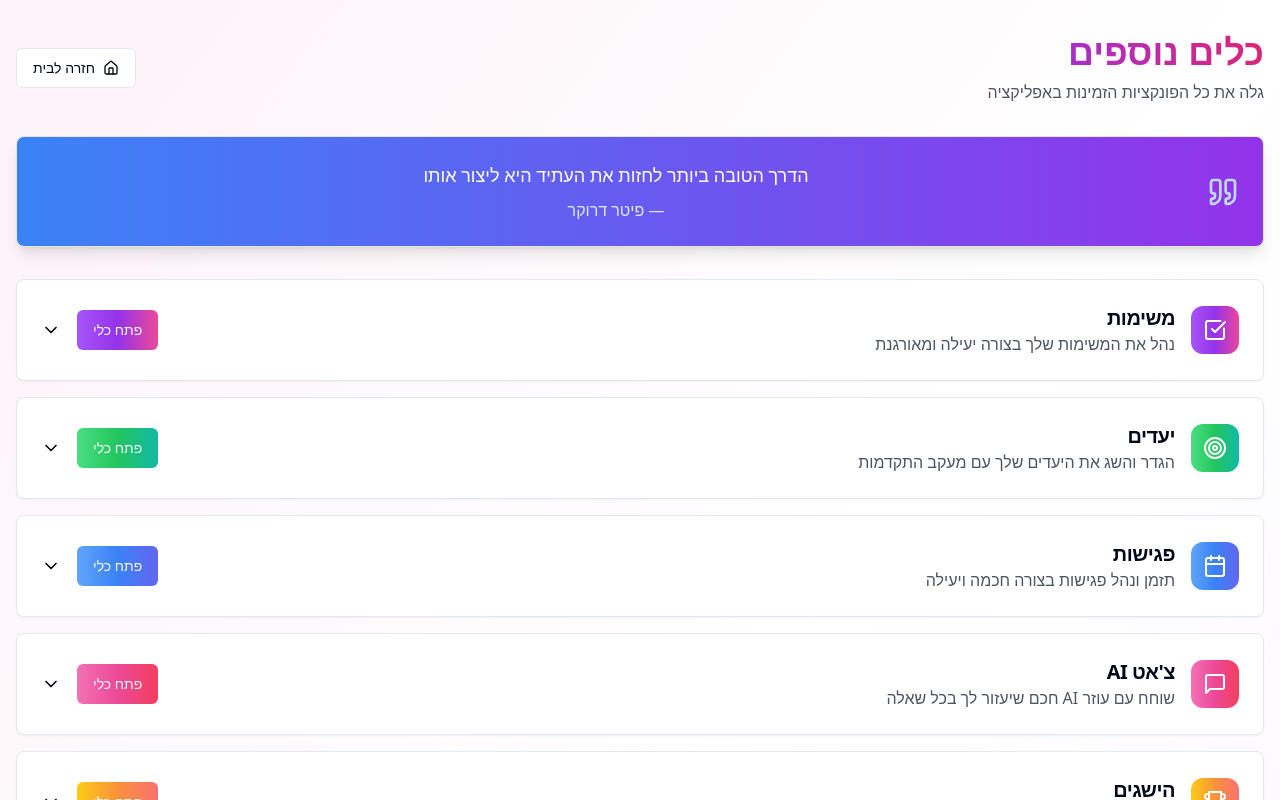
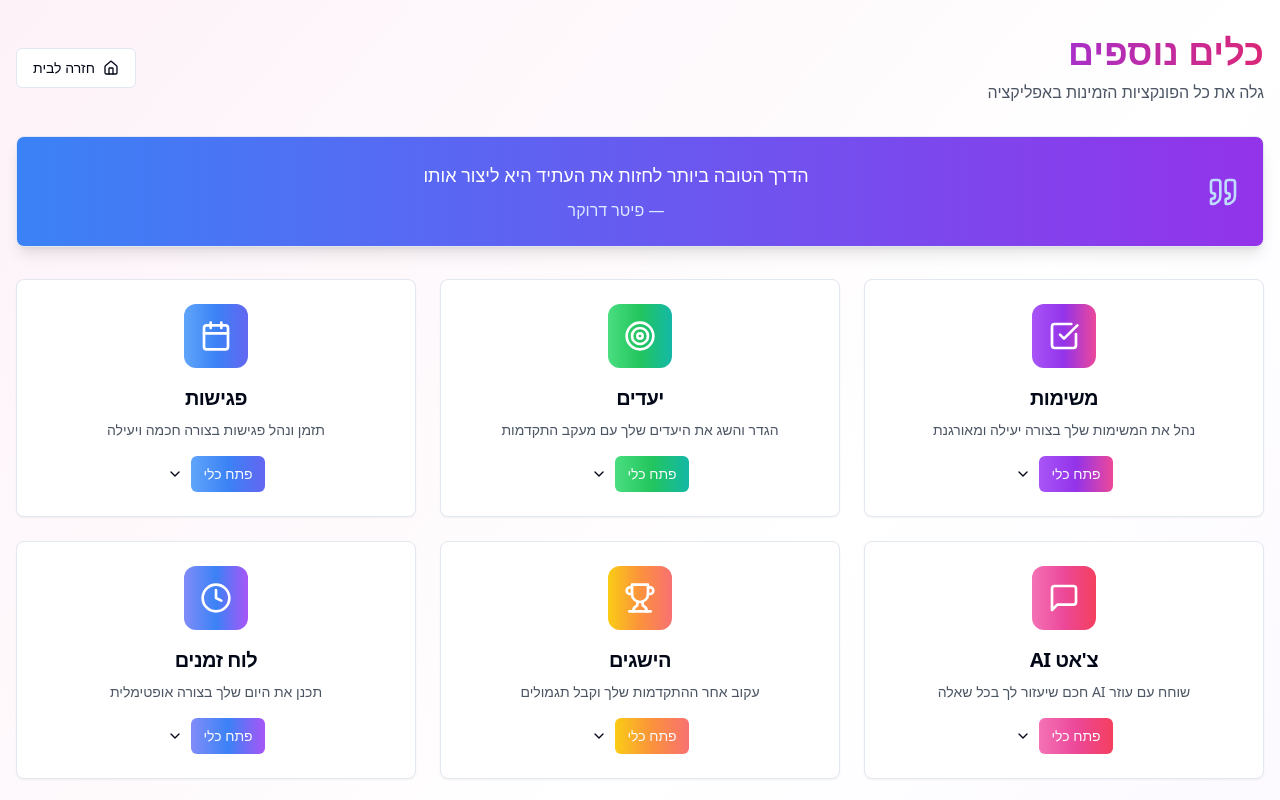
Before and after one commit to yayovtt/site-shape-mimic-magic, a React (Vite) app: page /tools in a window 1280 px wide. Shown: the top 800 px of the page. Built offline with nearby package versions, Linux system fonts and the light colour scheme.

Commit message:
Refactor: Horizontal tool headers and click to open
Modified the Tools page to display tool headers horizontally and open tools on click.
Updated file: `src/pages/Tools.tsx`.

```diff
--- a/src/pages/Tools.tsx
+++ b/src/pages/Tools.tsx
@@ -172,38 +172,37 @@ const Tools = () => {
           <MotivationalQuotes />
         </div>
 
-        {/* Tools List */}
-        <div className="space-y-4 mb-12">
-          {tools.map((tool, index) => (
-            <div key={tool.id}>
+        {/* Tools Grid - Horizontal Layout */}
+        <div className="grid grid-cols-1 md:grid-cols-2 lg:grid-cols-3 gap-6 mb-8">
+          {tools.map((tool) => (
             <Collapsible
+              key={tool.id}
               open={expandedTool === tool.id}
               onOpenChange={() => toggleTool(tool.id)}
             >
-                <Card className="overflow-hidden">
+              <Card className="overflow-hidden hover:shadow-lg transition-shadow">
                 <CollapsibleTrigger asChild>
                   <CardHeader className="cursor-pointer hover:bg-gray-50 transition-colors">
-                      <div className="flex items-center justify-between">
-                        <div className="flex items-center gap-4">
-                          <div className={`p-3 rounded-xl bg-gradient-to-r ${tool.gradient}`}>
-                            <tool.icon className="w-6 h-6 text-white" />
+                    <div className="flex flex-col items-center text-center space-y-4">
+                      <div className={`p-4 rounded-xl bg-gradient-to-r ${tool.gradient}`}>
+                        <tool.icon className="w-8 h-8 text-white" />
                       </div>
                       <div>
-                            <CardTitle className="text-xl">{tool.title}</CardTitle>
-                            <p className="text-gray-600">{tool.description}</p>
+                        <CardTitle className="text-xl mb-2">{tool.title}</CardTitle>
+                        <p className="text-gray-600 text-sm">{tool.description}</p>
                       </div>
-                        </div>
-                        <div className="flex items-center gap-4">
+                      <div className="flex items-center gap-2">
                         <Button
                           onClick={(e) => {
                             e.stopPropagation();
                             navigate(tool.path);
                           }}
+                          size="sm"
                           className={`bg-gradient-to-r ${tool.gradient} hover:opacity-90`}
                         >
                           פתח כלי
                         </Button>
-                          <ChevronDown className="w-5 h-5 transition-transform duration-200" />
+                        <ChevronDown className={`w-4 h-4 transition-transform duration-200 ${expandedTool === tool.id ? 'rotate-180' : ''}`} />
                       </div>
                     </div>
                   </CardHeader>
@@ -211,26 +210,28 @@ const Tools = () => {
 
                 <CollapsibleContent>
                   <CardContent className="pt-0">
-                      {/* Status Cards */}
-                      <div className="grid grid-cols-1 md:grid-cols-2 lg:grid-cols-4 gap-4 mb-6">
-                        <StatusCard
-                          title={tool.title}
-                          icon={tool.icon}
-                          stats={tool.stats}
-                          description={tool.description}
-                        />
+                    {/* Status Summary */}
+                    <div className="grid grid-cols-2 gap-3 mb-6">
+                      {tool.stats.map((stat, index) => (
+                        <div key={index} className="text-center p-3 bg-gray-50 rounded-lg">
+                          <div className={`text-lg font-bold ${stat.color || 'text-purple-600'}`}>
+                            {stat.value}
+                          </div>
+                          <div className="text-xs text-gray-500">{stat.label}</div>
+                        </div>
+                      ))}
                     </div>
 
                     {/* Goals Section */}
-                      <div className="bg-gradient-to-r from-blue-50 to-purple-50 rounded-lg p-6">
-                        <h4 className="text-lg font-semibold mb-4 flex items-center gap-2">
-                          <Target className="w-5 h-5 text-purple-600" />
+                    <div className="bg-gradient-to-r from-blue-50 to-purple-50 rounded-lg p-4">
+                      <h4 className="text-md font-semibold mb-3 flex items-center gap-2">
+                        <Target className="w-4 h-4 text-purple-600" />
                         יעדים ומטרות
                       </h4>
-                        <div className="grid gap-3">
+                      <div className="space-y-2">
                         {tool.goals.map((goal, goalIndex) => (
-                            <div key={goalIndex} className="flex items-center gap-3 p-3 bg-white rounded-lg shadow-sm">
-                              <Star className="w-4 h-4 text-yellow-500" />
+                          <div key={goalIndex} className="flex items-center gap-2 p-2 bg-white rounded text-sm">
+                            <Star className="w-3 h-3 text-yellow-500 flex-shrink-0" />
                             <span className="text-gray-700">{goal}</span>
                           </div>
                         ))}
@@ -240,7 +241,6 @@ const Tools = () => {
                 </CollapsibleContent>
               </Card>
             </Collapsible>
-            </div>
           ))}
         </div>
 
```
Lines whose indentation alone changed are shown as unchanged.
